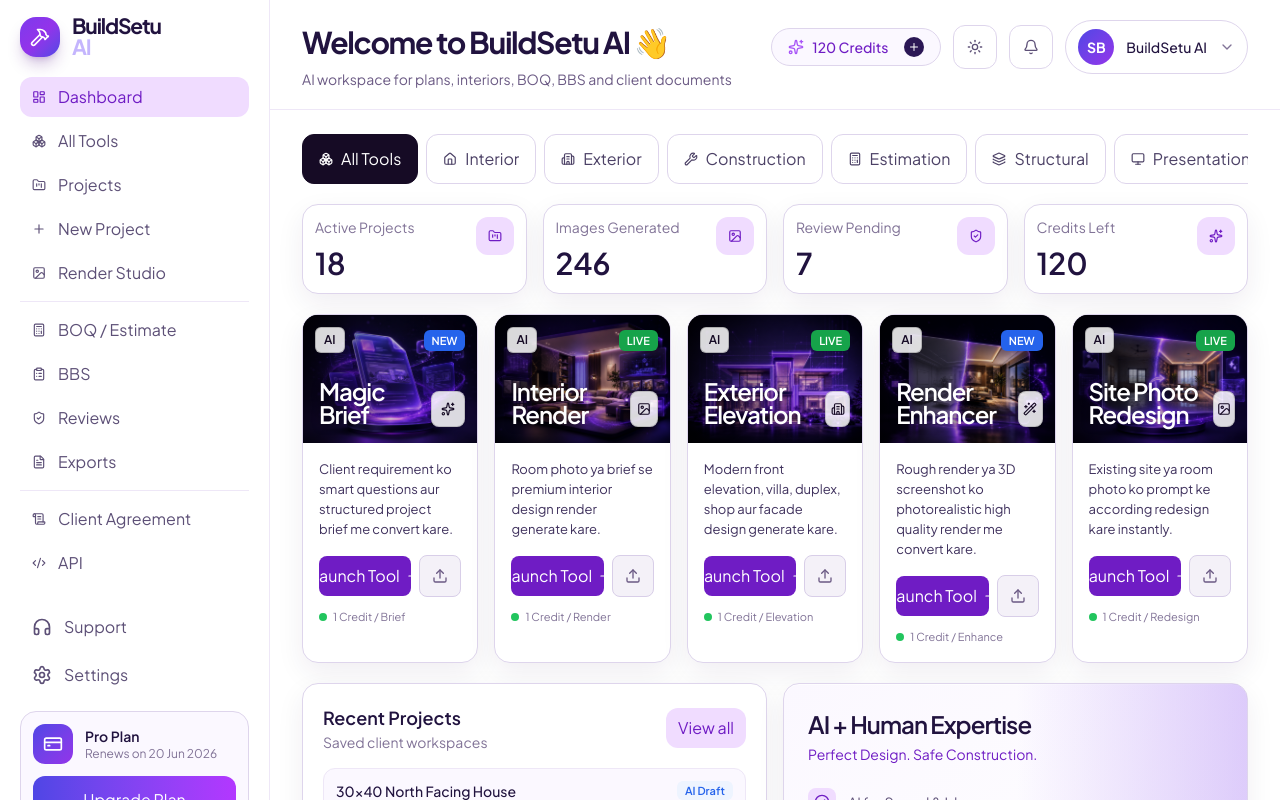
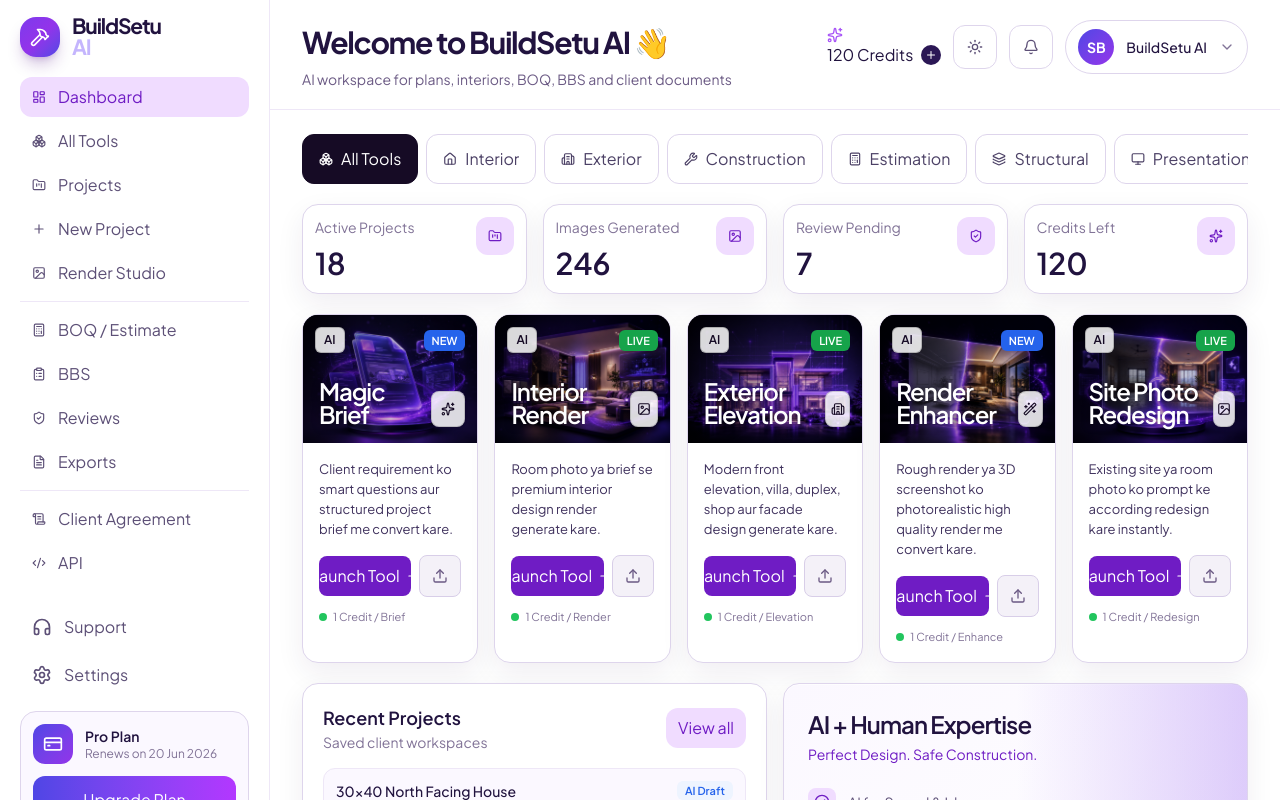
Before and after one commit to maihoonankitsingh/Build-Setu-Ai, a Next.js app: page / in a window 1280 px wide. Shown: the top 800 px of the page. Built offline with nearby package versions, Linux system fonts and the light colour scheme.

Commit message:
Fix dashboard credits button navigation

```diff
--- a/app/page.tsx
+++ b/app/page.tsx
@@ -690,20 +690,13 @@ function Header({
         </div>
 
         <div className="flex flex-wrap items-center justify-end gap-3">
-          <div
-            className={cn(
-              "hidden items-center gap-2 rounded-full border px-4 py-2 text-sm font-medium sm:flex",
-              false
-                ? "border-white/10 bg-white/[0.04] text-white"
-                : "border-[#ded5ec] bg-[#fbf8ff] text-[#6f1cc4]",
-            )}
-          >
+          <button type="button" onClick={() => { window.location.href = "/credits"; }} className="cursor-pointer  hover:bg-purple-50">
             <Sparkles className="h-4 w-4 text-[#a855f7]" />
             120 Credits
             <button className="ml-2 rounded-full bg-[#2b1755] p-1 text-white">
               <Plus className="h-3 w-3" />
             </button>
-          </div>
+          </button>
 
           <ThemeDropdown themeMode={themeMode} setThemeMode={setThemeMode} theme={theme} />
 
```
